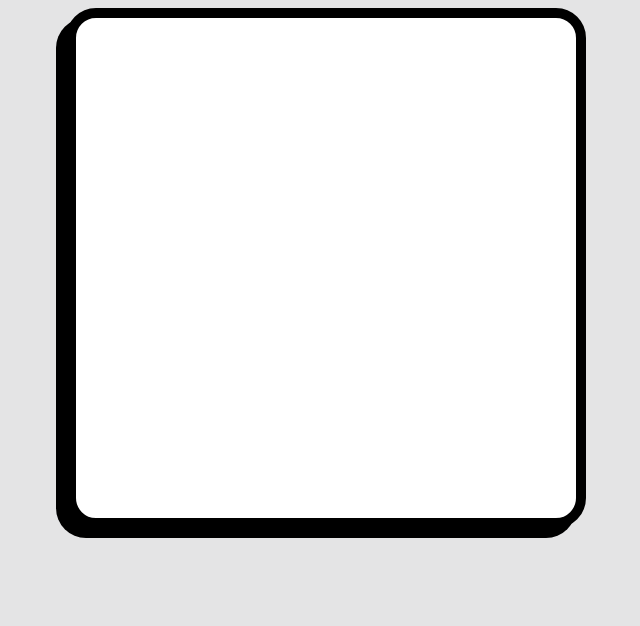
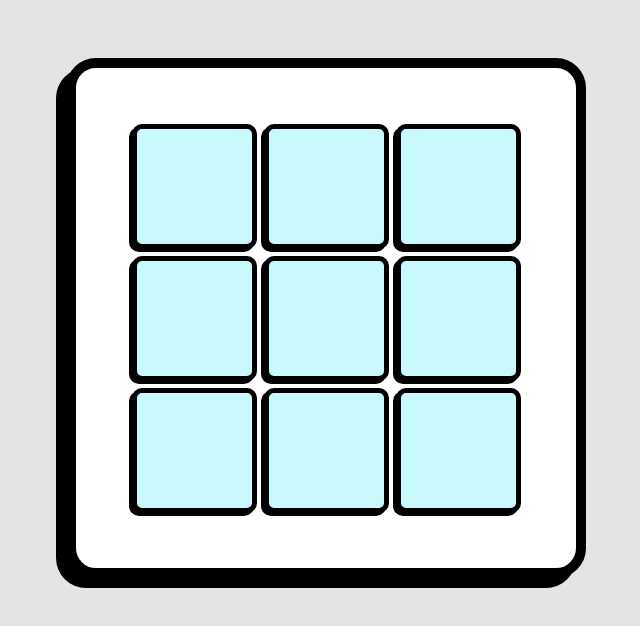
Before and after one commit to nahomabraham/Tic-Tac-Toe, a React (Vite) app: page / in a window 1280 px wide. Shown: the top 626 px of the page, without its empty margins (314-954 px from the left). Built offline with nearby package versions, Linux system fonts and the light colour scheme.

Commit message:
Style the squares and add images for X and O

```diff
--- a/src/App.jsx
+++ b/src/App.jsx
@@ -7,6 +7,12 @@ export default function App(){
             <Square />
             <Square />
             <Square />
+            <Square />
+            <Square />
+            <Square />
+            <Square />
+            <Square />
+            <Square />
         </main>
     )
 }
--- a/src/Square.jsx
+++ b/src/Square.jsx
@@ -2,7 +2,7 @@ import React from "react";
 
 export default function Square(){
     return (
-        <div>
+        <div className="square">
 
         </div>
     )
--- a/src/index.css
+++ b/src/index.css
@@ -1,5 +1,6 @@
 body{
     background-color: #e4e4e5;
+    padding-top: 50px;
 }
 
 main {
@@ -10,4 +11,29 @@ main {
     border: 10px solid;
     border-radius: 30px;
     box-shadow: -10px 10px 0px black;
+    display: grid;
+    grid-template-columns: auto auto auto;
+    justify-content: center;
+    align-content: center;
+    gap: 7px;
 }
+
+.square,
+.square-x,
+.square-o {
+    width: 115px;
+    height: 115px;
+    background-color: #C9F9FC;
+    background-size: contain;
+    border: 5px solid;
+    border-radius: 10px;
+    box-shadow: -3px 3px 0px black;
+    cursor: pointer;
+}
+
+.square-x {
+    background-image: url("../assets/x_img.png");
+}
+.square-o {
+    background-image: url("../assets/o_img.png");
+}
```
Also changed, not shown: assets/o_img.png (added), assets/x_img.png (added).
